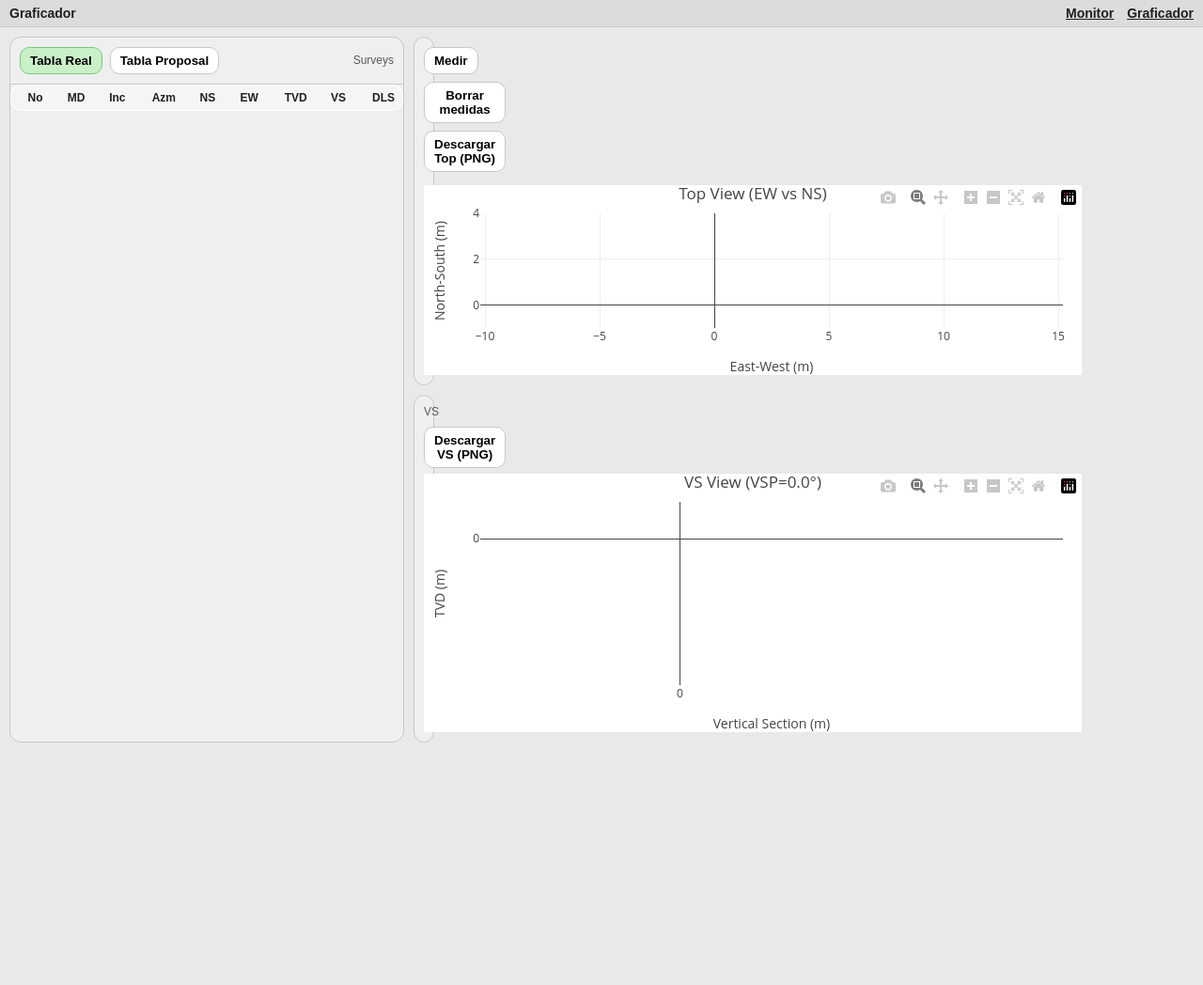
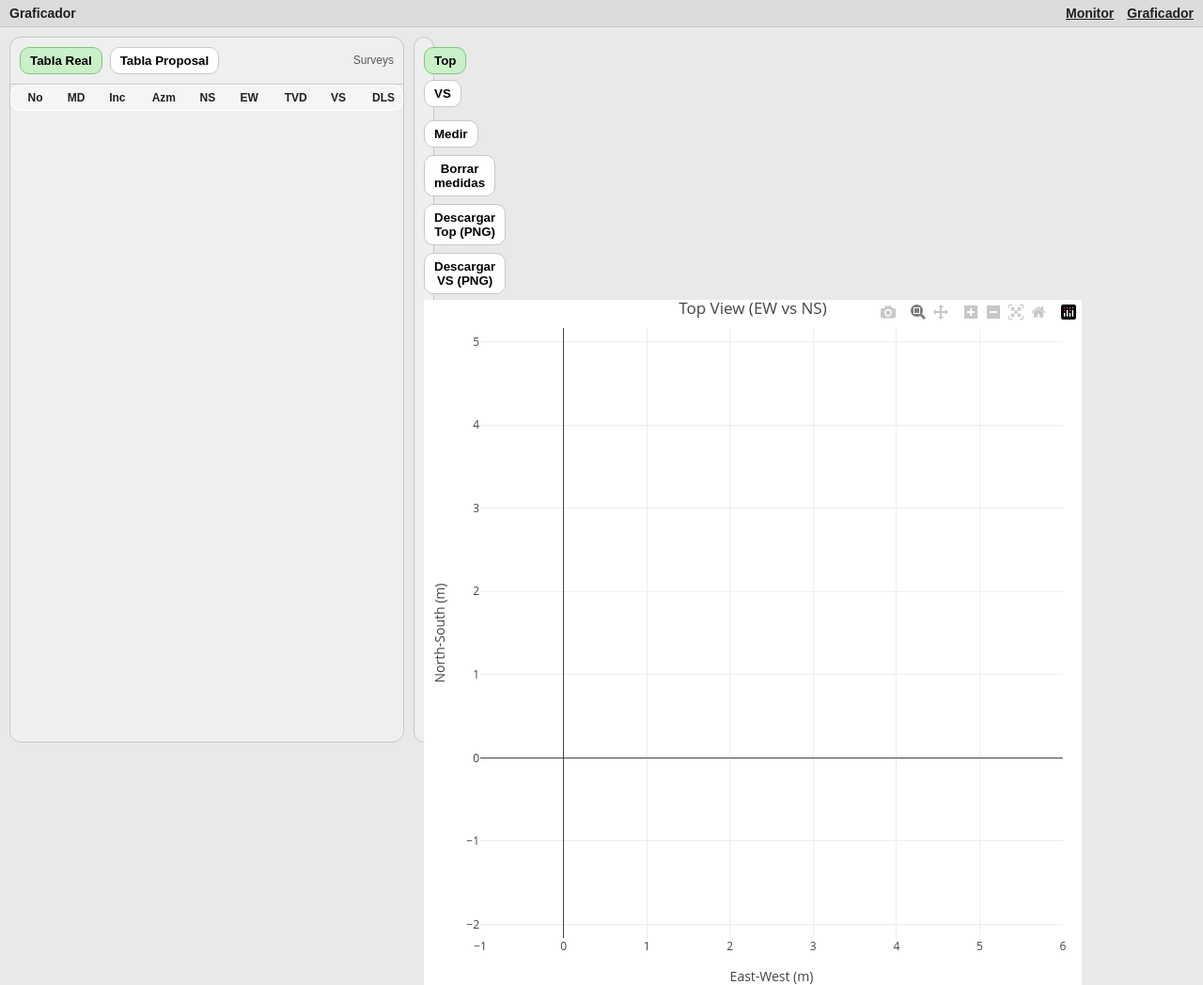
Before and after one commit to educode007/mwdlive, a Flask app: page /plotter/viewer in a window 1280 px wide. Shown: the whole page at 94% size. Before the commit the page ends 790 px from the top, so only its background shows below. Run offline with Flask 3, Linux system fonts and the light colour scheme; data that the repository does not hold is empty; some libraries are stand-ins or nearby versions.

Commit message:
Viewer: single-plot toggle using full right pane

```diff
--- a/templates/plotter.html
+++ b/templates/plotter.html
@@ -77,6 +77,18 @@
         min-height: 0;
       }
 
+      .viewer-plot-switch {
+        display: flex;
+        gap: 6px;
+        align-items: center;
+        flex-wrap: wrap;
+      }
+
+      .viewer-plot-switch button.active {
+        background: var(--green);
+        border-color: var(--green-border);
+      }
+
       .panel {
         background: var(--panel);
         border: 1px solid var(--border);
@@ -205,6 +217,11 @@
       body[data-viewer-mode] #view-top,
       body[data-viewer-mode] #view-vs {
         display: block;
+      }
+
+      body[data-viewer-mode] #view-top.hidden,
+      body[data-viewer-mode] #view-vs.hidden {
+        display: none;
       }
 
       table {
@@ -389,28 +406,22 @@
             </div>
           </div>
 
-          <div class="plots-split">
           <div class="panel">
             <div class="btnbar" style="margin-bottom: 6px; justify-content: space-between;">
-                <div class="btnbar">
+              <div class="viewer-plot-switch">
+                <button id="viewerShowTop" class="active">Top</button>
+                <button id="viewerShowVS">VS</button>
+              </div>
+              <span id="measureHint" class="hint" style="margin-left: 6px;"></span>
+            </div>
+            <div class="btnbar" style="margin-bottom: 6px;">
               <button id="measureToggle">Medir</button>
               <button id="clearMeasures">Borrar medidas</button>
               <button id="dlTop">Descargar Top (PNG)</button>
-                </div>
-                <span id="measureHint" class="hint" style="margin-left: 6px;"></span>
-              </div>
-              <div id="view-top" class="view active"><div id="plotTop" class="plot split"></div></div>
-            </div>
-
-            <div class="panel">
-              <div class="btnbar" style="margin-bottom: 6px; justify-content: space-between;">
-                <div class="hint">VS</div>
-                <div class="btnbar">
               <button id="dlVS">Descargar VS (PNG)</button>
             </div>
-              </div>
-              <div id="view-vs" class="view active"><div id="plotVS" class="plot split"></div></div>
-            </div>
+            <div id="view-top" class="view active"><div id="plotTop" class="plot"></div></div>
+            <div id="view-vs" class="view active hidden"><div id="plotVS" class="plot"></div></div>
           </div>
         </div>
         {% else %}
@@ -511,25 +522,46 @@
       let lastViewerSeq = null;
       let lastViewerTs = null;
 
+      let viewerActivePlot = 'top';
+
       function viewerResizePlotsDeferred() {
         if (!isViewer) return;
         try {
           window.requestAnimationFrame(() => {
             try {
-              Plotly.Plots.resize(plotTopEl);
-              Plotly.Plots.resize(plotVSEl);
+              if (viewerActivePlot === 'top') Plotly.Plots.resize(plotTopEl);
+              if (viewerActivePlot === 'vs') Plotly.Plots.resize(plotVSEl);
             } catch (_) {
             }
             window.setTimeout(() => {
               try {
-                Plotly.Plots.resize(plotTopEl);
-                Plotly.Plots.resize(plotVSEl);
+                if (viewerActivePlot === 'top') Plotly.Plots.resize(plotTopEl);
+                if (viewerActivePlot === 'vs') Plotly.Plots.resize(plotVSEl);
               } catch (_) {
               }
             }, 60);
           });
         } catch (_) {
         }
+      }
+
+      function setViewerPlot(which) {
+        if (!isViewer) return;
+        viewerActivePlot = which === 'vs' ? 'vs' : 'top';
+        try {
+          const topBtn = document.getElementById('viewerShowTop');
+          const vsBtn = document.getElementById('viewerShowVS');
+          if (topBtn) topBtn.classList.toggle('active', viewerActivePlot === 'top');
+          if (vsBtn) vsBtn.classList.toggle('active', viewerActivePlot === 'vs');
+
+          const topView = document.getElementById('view-top');
+          const vsView = document.getElementById('view-vs');
+          if (topView) topView.classList.toggle('hidden', viewerActivePlot !== 'top');
+          if (vsView) vsView.classList.toggle('hidden', viewerActivePlot !== 'vs');
+        } catch (_) {
+        }
+        renderPlots();
+        viewerResizePlotsDeferred();
       }
 
       window.addEventListener('error', (ev) => {
@@ -1285,10 +1317,12 @@
           topLayout.yaxis.range = topKeep.y;
         }
 
+        if (!isViewer || viewerActivePlot === 'top') {
           try {
             Plotly.react(plotTopEl, tracesTop, topLayout, { responsive: true, scrollZoom: true });
           } catch (e) {
             setError(`Top plot error: ${String(e && e.message ? e.message : e)}`);
+          }
         }
 
         const vsLayout = {
@@ -1336,10 +1370,12 @@
           }
         }
 
+        if (!isViewer || viewerActivePlot === 'vs') {
           try {
             Plotly.react(plotVSEl, tracesVS, vsLayout, { responsive: true, scrollZoom: true });
           } catch (e) {
             setError(`VS plot error: ${String(e && e.message ? e.message : e)}`);
+          }
         }
 
         if (!plotVSEl.dataset.plotlyErrorBound) {
@@ -1536,6 +1572,16 @@
           window.addEventListener('resize', () => {
             viewerResizePlotsDeferred();
           });
+
+          try {
+            const topBtn = document.getElementById('viewerShowTop');
+            const vsBtn = document.getElementById('viewerShowVS');
+            if (topBtn) topBtn.addEventListener('click', () => setViewerPlot('top'));
+            if (vsBtn) vsBtn.addEventListener('click', () => setViewerPlot('vs'));
+          } catch (_) {
+          }
+
+          setViewerPlot('top');
         } else {
           restoreState();
         }
```
Lines whose indentation alone changed are shown as unchanged.
